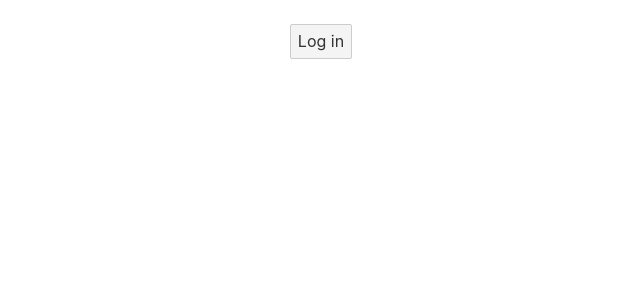
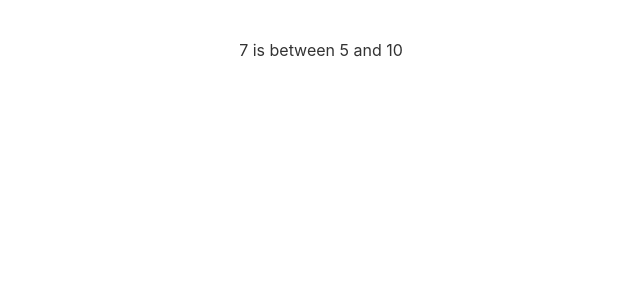
Before and after one commit to uriyang/svelte-tutorial, a Svelte app: page / in a window 1280 px wide. Shown: the top 300 px of the page, without its empty margins (319-959 px from the left). Built offline with nearby package versions, Linux system fonts and the light colour scheme.

Commit message:
4.c_Logic/Else-if blocks
- add else/if block

```diff
--- a/src/App.svelte
+++ b/src/App.svelte
@@ -1,20 +1,16 @@
 <script>
-	let user = { loggedIn: false }
-
-	function toggle() {
-		user.loggedIn = !user.loggedIn
-	}
+	let x = 7;
 </script>
 
 <main>
-	{#if user.loggedIn}
-		<button on:click={toggle}>
-			Log out
-		</button>
+	{#if x > 10}
+		<p>{x} is greater than 10</p>
 	{:else}
-		<button on:click={toggle}>
-			Log in
-		</button>
+		{#if 5 > x}
+			<p>{x} is less than 5</p>
+		{:else}
+			<p>{x} is between 5 and 10</p>
+		{/if}
 	{/if}
 </main>
 
```
